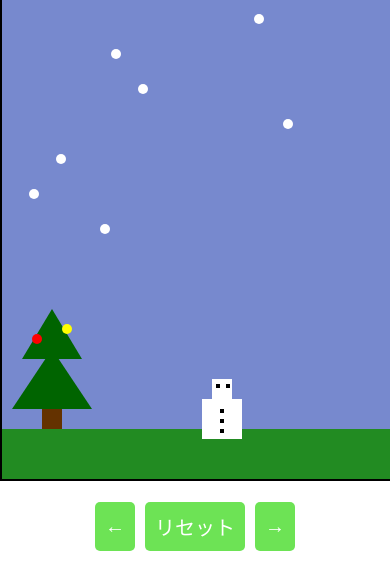
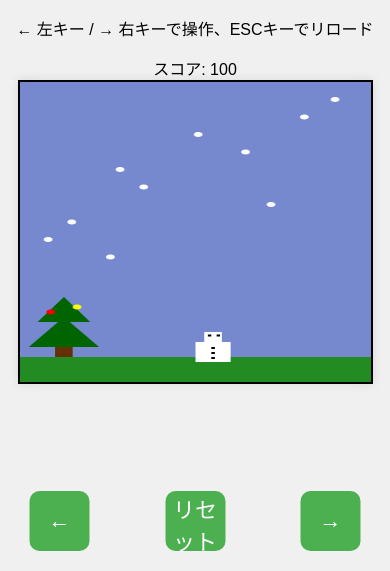
Before and after one commit to haruto5100/snowygame, a plain HTML site: page index.html in a window 390 px wide. Shown: the part 273-844 px from the top of the page. Drawn offline with Linux system fonts and the light colour scheme.

Commit message:
Update button.css

```diff
--- a/button.css
+++ b/button.css
@@ -1,28 +1,74 @@
+/* 全体のスタイル */
+body {
+  font-family: Arial, sans-serif;
+  margin: 0;
+  padding: 0;
+  background-color: #f0f0f0;
+  display: flex;
+  justify-content: center;
+  align-items: center;
+  height: 100vh;
+  flex-direction: column;
+}
+
+/* ゲーム画面（キャンバス）のスタイル */
+canvas {
+  background-color: #fff;
+  border: 1px solid #000;
+  box-shadow: 0 0 10px rgba(0, 0, 0, 0.1);
+}
+
+/* ボタンのスタイル */
 #controls {
-  position: fixed;
+  display: flex;
+  justify-content: space-around;
+  width: 100%;
+  position: absolute;
   bottom: 20px;
   left: 50%;
   transform: translateX(-50%);
-  display: flex;
-  justify-content: space-between;
-  width: 200px;
+  z-index: 100;
 }
 
-button {
-  font-size: 20px;
-  padding: 10px;
-  cursor: pointer;
-  background-color: #6de355;
-  color: white;
-  border: none;
-  border-radius: 5px;
-  transition: background-color 0.3s ease;
+/* ボタンを大きくして使いやすく */
+#controls button {
+  font-size: 24px;  /* ボタン内の文字を大きく */
+  width: 80px;      /* 幅を広げる */
+  height: 80px;     /* 高さを広げる */
+  margin: 10px;     /* ボタン間の余白 */
+  background-color: #4CAF50;  /* ボタンの色 */
+  color: white;     /* 文字色 */
+  border: none;     /* 枠線をなくす */
+  border-radius: 10px;  /* 角を丸く */
+  cursor: pointer;  /* ポインタカーソル */
 }
 
-button:hover {
-  background-color: #c23d3d;
+/* ボタンが押されたとき */
+#controls button:active {
+  background-color: #45a049;  /* 押下時の色 */
 }
 
-button:active {
-  background-color: #3e8e41;
+/* スマホ用のレスポンシブデザイン */
+@media screen and (max-width: 600px) {
+  /* キャンバスサイズ調整（画面幅に合わせてキャンバスを縮小） */
+  canvas {
+    width: 90%;         /* 画面幅の90%に設定 */
+    height: 300px;      /* 高さを固定 */
+  }
+
+  /* コントロールボタンの位置を調整 */
+  #controls {
+    position: fixed;
+    bottom: 10px;
+    left: 50%;
+    transform: translateX(-50%);
+    width: 90%;         /* ボタンの幅を画面幅に合わせる */
+    justify-content: space-between; /* ボタン間のスペースを調整 */
+  }
+
+  #controls button {
+    font-size: 22px;   /* スマホでは少し小さく */
+    width: 60px;       /* 幅を少し小さく */
+    height: 60px;      /* 高さを少し小さく */
+  }
 }
```
